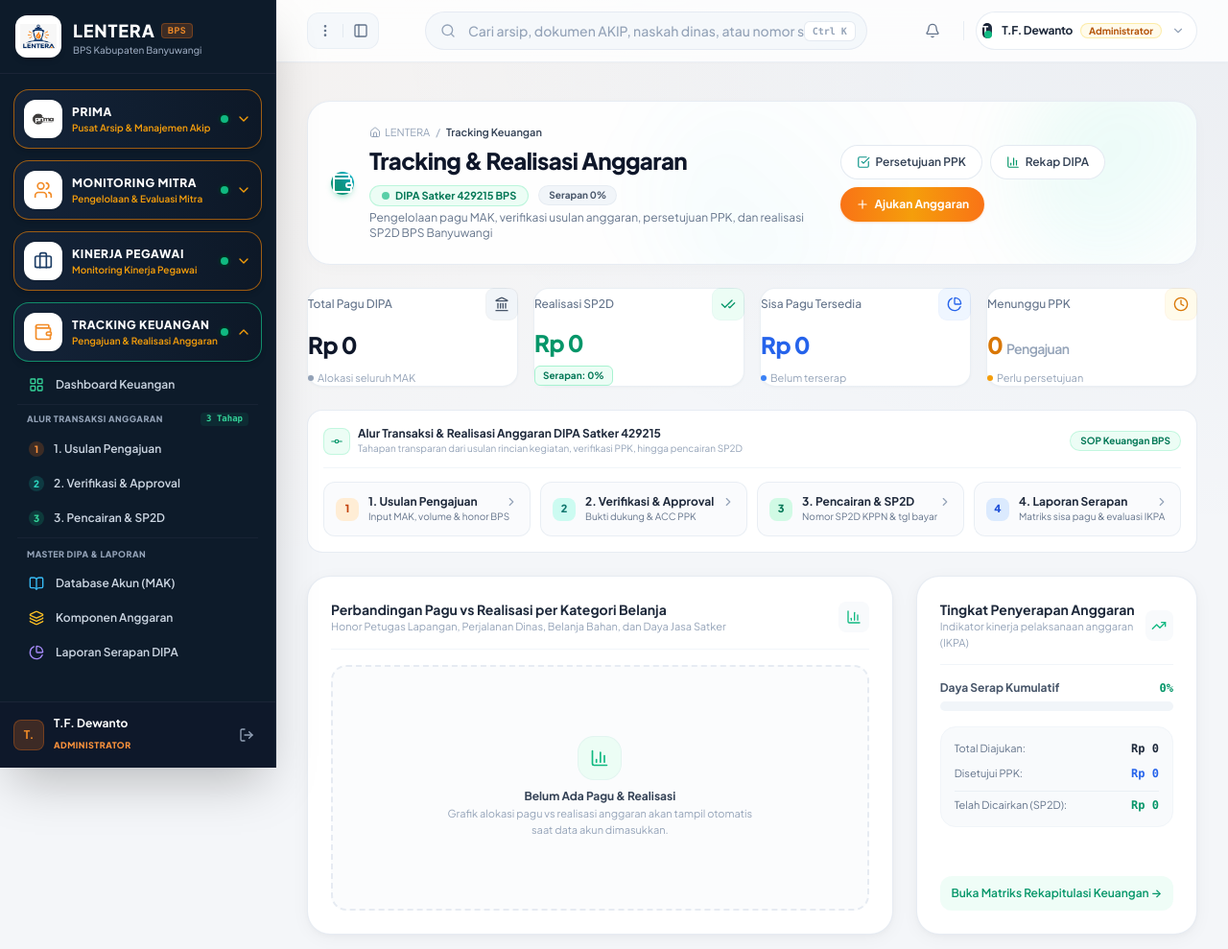
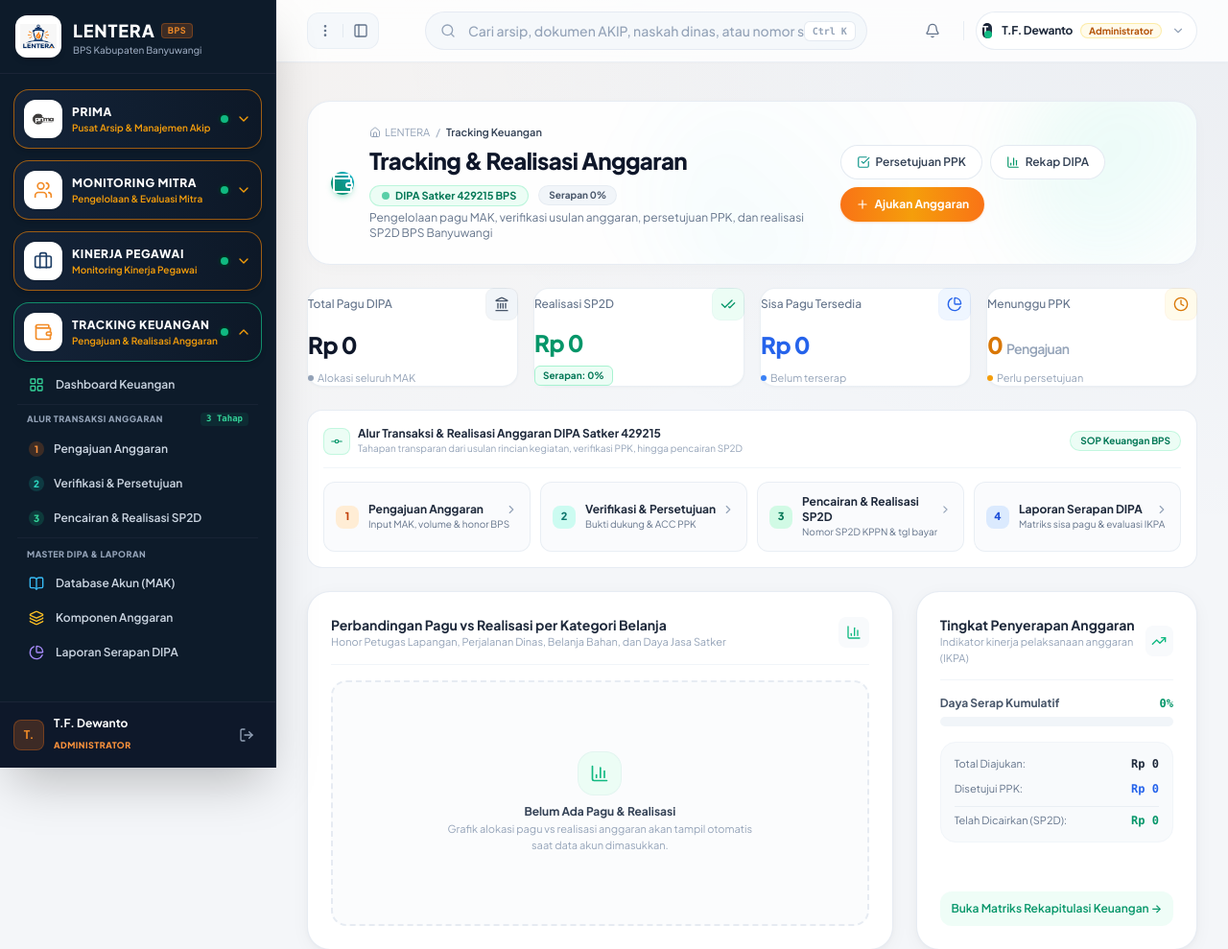
Before and after one commit to syafiq789/prima-bps-banyuwangi, a Flask app: page /keuangan/ in a window 1280 px wide. Shown: the top 989 px of the page at 96% size. Run offline with Flask 3, Linux system fonts and the light colour scheme; a user stored in the database is signed in; some libraries are stand-ins or nearby versions.

Commit message:
fix: rapikan penomoran alur anggaran (hilangkan angka dobel) dan standarisasi penamaan alur transaksi

```diff
--- a/app/templates/components/sidebar.html
+++ b/app/templates/components/sidebar.html
@@ -571,15 +571,15 @@
                    class="nav-subitem flex items-center gap-2.5 px-3 py-2 rounded-xl text-xs font-semibold transition-all duration-200 group/sub {% if request.path == url_for('keuangan.pengajuan') %} bg-gradient-to-r from-[#F28C28] to-[#F47721] text-white font-bold shadow-md shadow-orange-500/25 {% else %} text-slate-300 hover:text-white hover:bg-slate-800/70 hover:translate-x-1 {% endif %}"
                    title="Tahap 1: Pengajuan Usulan Anggaran oleh Tim Kerja">
                     <span class="w-4 h-4 rounded-full bg-orange-500/20 text-orange-400 text-[10px] font-black flex items-center justify-center flex-shrink-0 {% if request.path == url_for('keuangan.pengajuan') %} bg-white text-orange-600 {% endif %}">1</span>
-                    <span class="truncate">1. Usulan Pengajuan</span>
+                    <span class="truncate">Pengajuan Anggaran</span>
                 </a>
 
                 <!-- 2. Persetujuan PPK (Tahap 2) -->
                 <a href="{{ url_for('keuangan.persetujuan') }}"
                    class="nav-subitem flex items-center gap-2.5 px-3 py-2 rounded-xl text-xs font-semibold transition-all duration-200 group/sub {% if request.path == url_for('keuangan.persetujuan') %} bg-gradient-to-r from-[#F28C28] to-[#F47721] text-white font-bold shadow-md shadow-orange-500/25 {% else %} text-slate-300 hover:text-white hover:bg-slate-800/70 hover:translate-x-1 {% endif %}"
-                   title="Tahap 2: Verifikasi & Approval oleh PPK / KPA">
+                   title="Tahap 2: Verifikasi & Persetujuan oleh PPK / KPA">
                     <span class="w-4 h-4 rounded-full bg-teal-500/20 text-teal-400 text-[10px] font-black flex items-center justify-center flex-shrink-0 {% if request.path == url_for('keuangan.persetujuan') %} bg-white text-teal-600 {% endif %}">2</span>
-                    <span class="truncate">2. Verifikasi & Approval</span>
+                    <span class="truncate">Verifikasi & Persetujuan</span>
                 </a>
 
                 <!-- 3. Realisasi SP2D (Tahap 3) -->
@@ -587,7 +587,7 @@
                    class="nav-subitem flex items-center gap-2.5 px-3 py-2 rounded-xl text-xs font-semibold transition-all duration-200 group/sub {% if request.path == url_for('keuangan.realisasi') %} bg-gradient-to-r from-[#F28C28] to-[#F47721] text-white font-bold shadow-md shadow-orange-500/25 {% else %} text-slate-300 hover:text-white hover:bg-slate-800/70 hover:translate-x-1 {% endif %}"
                    title="Tahap 3: Pencairan Dana & Pencatatan SP2D KPPN">
                     <span class="w-4 h-4 rounded-full bg-emerald-500/20 text-emerald-400 text-[10px] font-black flex items-center justify-center flex-shrink-0 {% if request.path == url_for('keuangan.realisasi') %} bg-white text-emerald-600 {% endif %}">3</span>
-                    <span class="truncate">3. Pencairan & SP2D</span>
+                    <span class="truncate">Pencairan & Realisasi SP2D</span>
                 </a>
 
                 <!-- SECTION: MASTER DATA DIPA & LAPORAN -->
--- a/app/templates/keuangan/dashboard.html
+++ b/app/templates/keuangan/dashboard.html
@@ -161,7 +161,7 @@
                 <span class="w-6 h-6 rounded-lg bg-orange-100 text-orange-700 font-black text-[11px] flex items-center justify-center flex-shrink-0 group-hover:scale-105 transition-transform shadow-2xs">1</span>
                 <div class="min-w-0 flex-1">
                     <div class="flex items-center justify-between">
-                        <h3 class="text-xs font-bold text-slate-800 group-hover:text-orange-700 transition-colors">1. Usulan Pengajuan</h3>
+                        <h3 class="text-xs font-bold text-slate-800 group-hover:text-orange-700 transition-colors">Pengajuan Anggaran</h3>
                         <i data-lucide="chevron-right" class="w-3.5 h-3.5 text-slate-400 group-hover:translate-x-0.5 transition-transform"></i>
                     </div>
                     <p class="text-[10px] text-slate-500 truncate">Input MAK, volume & honor BPS</p>
@@ -173,7 +173,7 @@
                 <span class="w-6 h-6 rounded-lg bg-teal-100 text-teal-700 font-black text-[11px] flex items-center justify-center flex-shrink-0 group-hover:scale-105 transition-transform shadow-2xs">2</span>
                 <div class="min-w-0 flex-1">
                     <div class="flex items-center justify-between">
-                        <h3 class="text-xs font-bold text-slate-800 group-hover:text-teal-700 transition-colors">2. Verifikasi & Approval</h3>
+                        <h3 class="text-xs font-bold text-slate-800 group-hover:text-teal-700 transition-colors">Verifikasi & Persetujuan</h3>
                         <i data-lucide="chevron-right" class="w-3.5 h-3.5 text-slate-400 group-hover:translate-x-0.5 transition-transform"></i>
                     </div>
                     <p class="text-[10px] text-slate-500 truncate">Bukti dukung & ACC PPK</p>
@@ -185,7 +185,7 @@
                 <span class="w-6 h-6 rounded-lg bg-emerald-100 text-emerald-700 font-black text-[11px] flex items-center justify-center flex-shrink-0 group-hover:scale-105 transition-transform shadow-2xs">3</span>
                 <div class="min-w-0 flex-1">
                     <div class="flex items-center justify-between">
-                        <h3 class="text-xs font-bold text-slate-800 group-hover:text-emerald-700 transition-colors">3. Pencairan & SP2D</h3>
+                        <h3 class="text-xs font-bold text-slate-800 group-hover:text-emerald-700 transition-colors">Pencairan & Realisasi SP2D</h3>
                         <i data-lucide="chevron-right" class="w-3.5 h-3.5 text-slate-400 group-hover:translate-x-0.5 transition-transform"></i>
                     </div>
                     <p class="text-[10px] text-slate-500 truncate">Nomor SP2D KPPN & tgl bayar</p>
@@ -197,7 +197,7 @@
                 <span class="w-6 h-6 rounded-lg bg-blue-100 text-blue-700 font-black text-[11px] flex items-center justify-center flex-shrink-0 group-hover:scale-105 transition-transform shadow-2xs">4</span>
                 <div class="min-w-0 flex-1">
                     <div class="flex items-center justify-between">
-                        <h3 class="text-xs font-bold text-slate-800 group-hover:text-blue-700 transition-colors">4. Laporan Serapan</h3>
+                        <h3 class="text-xs font-bold text-slate-800 group-hover:text-blue-700 transition-colors">Laporan Serapan DIPA</h3>
                         <i data-lucide="chevron-right" class="w-3.5 h-3.5 text-slate-400 group-hover:translate-x-0.5 transition-transform"></i>
                     </div>
                     <p class="text-[10px] text-slate-500 truncate">Matriks sisa pagu & evaluasi IKPA</p>
```
